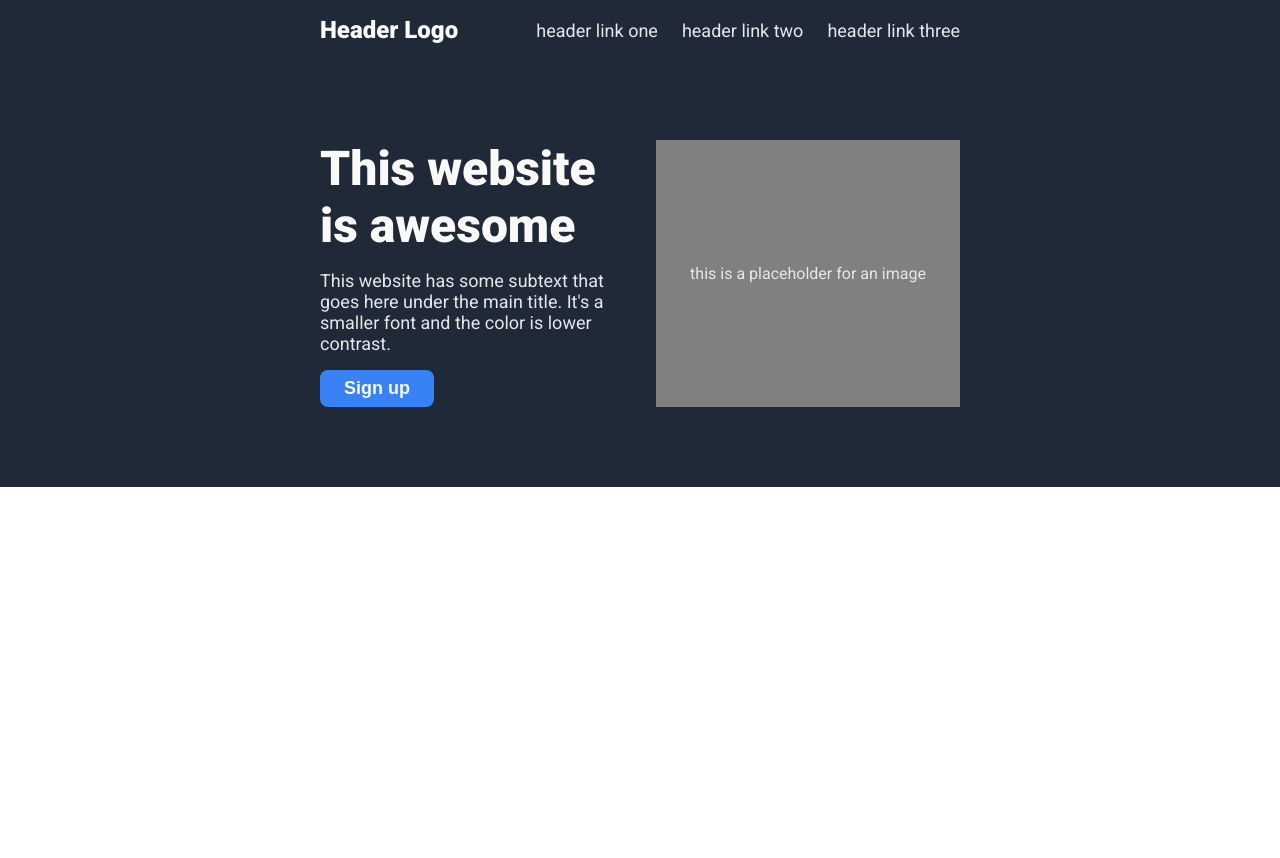
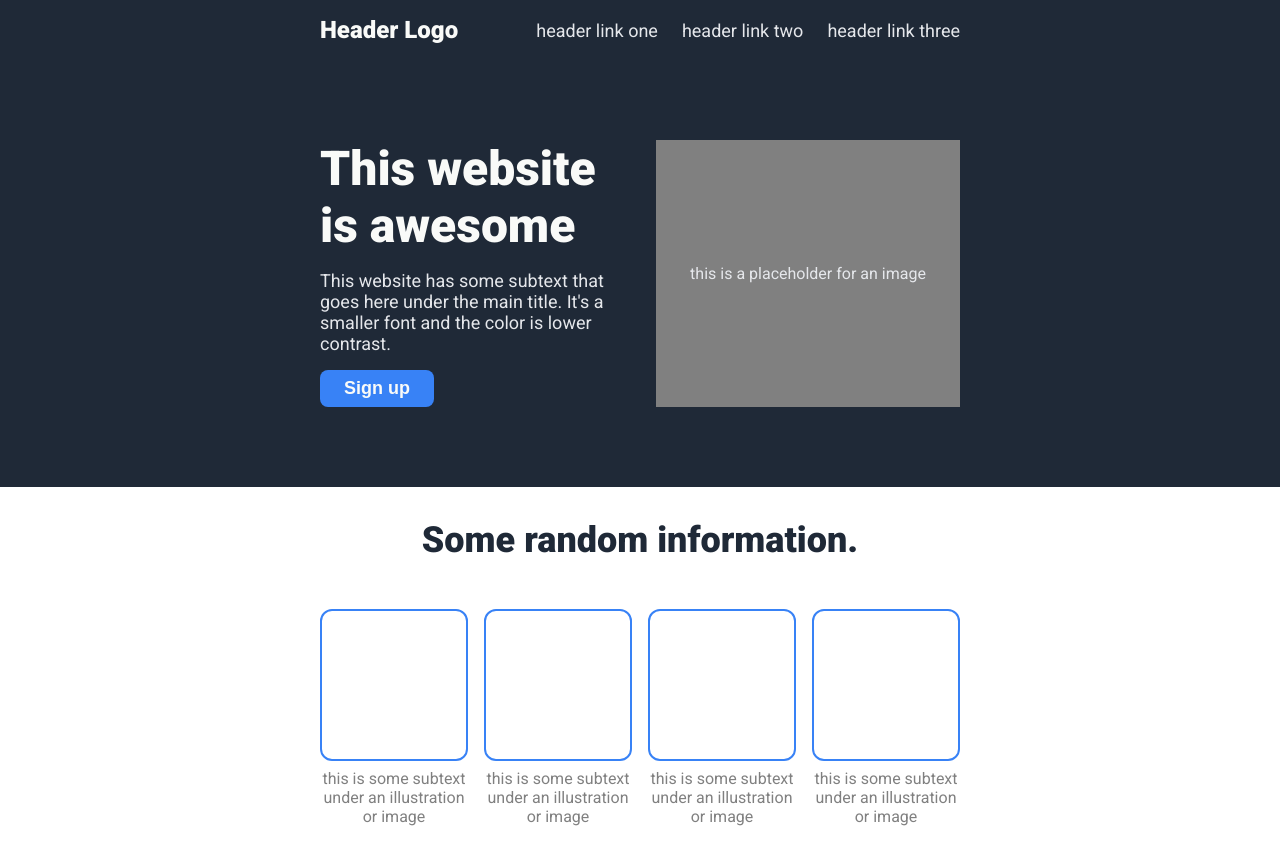
Before and after one commit to mathmas/landing-page, a plain HTML site: page index.html in a window 1280 px wide. Before the commit the page ends 800 px from the top, so only its background shows below. Drawn offline with Linux system fonts and the light colour scheme.

Commit message:
feat: information part

```diff
--- a/index.html
+++ b/index.html
@@ -31,6 +31,27 @@
             </div>
             <div class="image-placeholder">this is a placeholder for an image</div>
         </div>
+        <div class="information">
+            <h2>Some random information.</h2>
+            <div>
+                <div class="card">
+                    <div class="illustration-placeholder"></div>
+                    <p>this is some subtext under an illustration or image</p>
+                </div>
+                <div class="card">
+                    <div class="illustration-placeholder"></div>
+                    <p>this is some subtext under an illustration or image</p>
+                </div>
+                <div class="card">
+                    <div class="illustration-placeholder"></div>
+                    <p>this is some subtext under an illustration or image</p>
+                </div>
+                <div class="card">
+                    <div class="illustration-placeholder"></div>
+                    <p>this is some subtext under an illustration or image</p>
+                </div>
+            </div>
+        </div>
     </main>
     <footer>
 
--- a/styles.css
+++ b/styles.css
@@ -56,6 +56,13 @@ h1 {
     font-weight: 900;
     margin: 0;
 }
+h2 {
+    font-size: 36px;
+    color: #1F2937;
+    font-weight: 900;
+    margin: 0;
+    margin-bottom: 48px;
+}
 
 .landing {
     display: flex;
@@ -94,3 +101,32 @@ h1 {
 
     padding: 8px 24px;
 }
+
+.information {
+    display: flex;
+    flex-direction: column;
+    padding: 32px 25vw;
+
+    text-align: center;
+}
+
+.information > div {
+    display: flex;
+    justify-content: space-between;
+}
+
+.card {
+    display: flex;
+    flex-direction: column;
+    gap: 8px;
+
+    color: gray;
+    width: 148px;
+}
+
+.illustration-placeholder {
+    border: #3882F6 2px solid;
+    border-radius: 12px;
+
+    height: 148px;
+}
```
